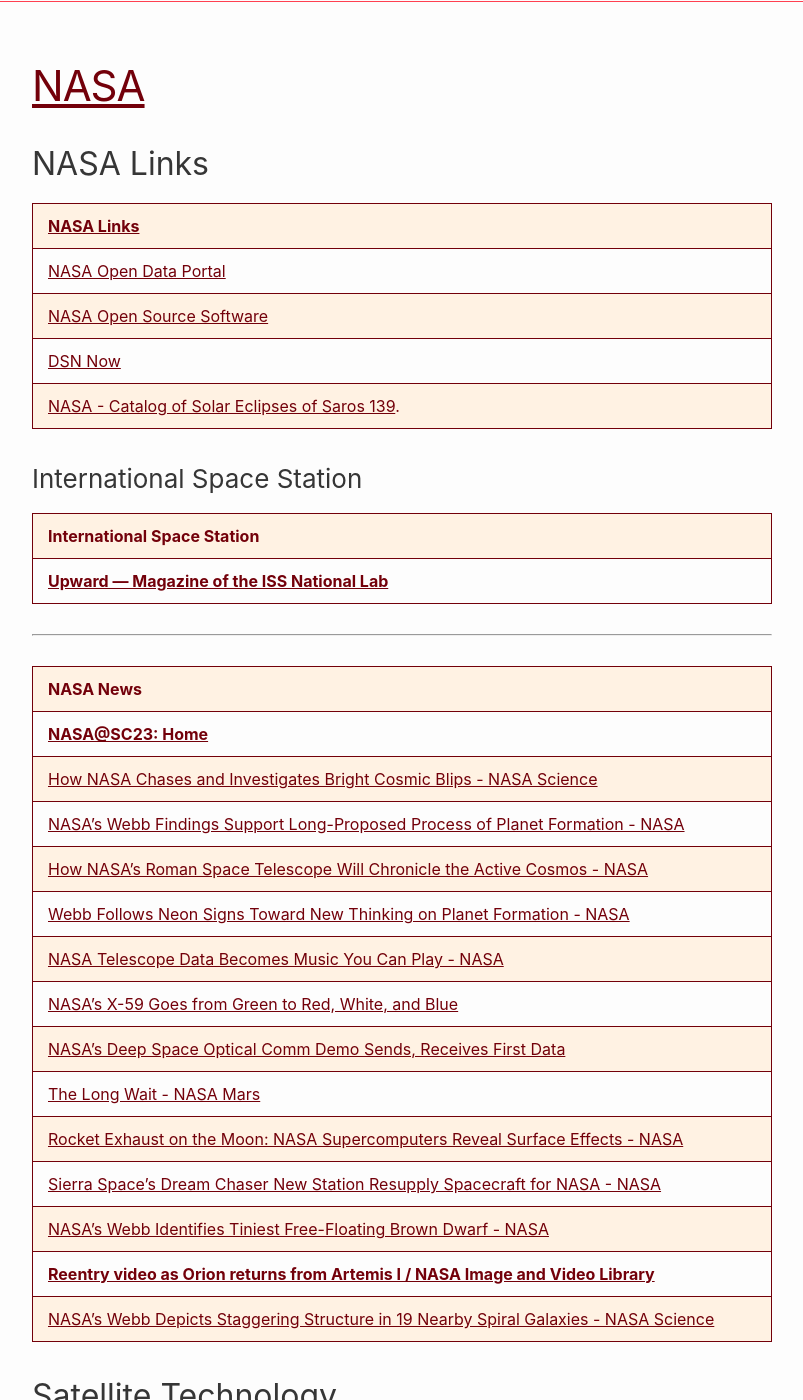
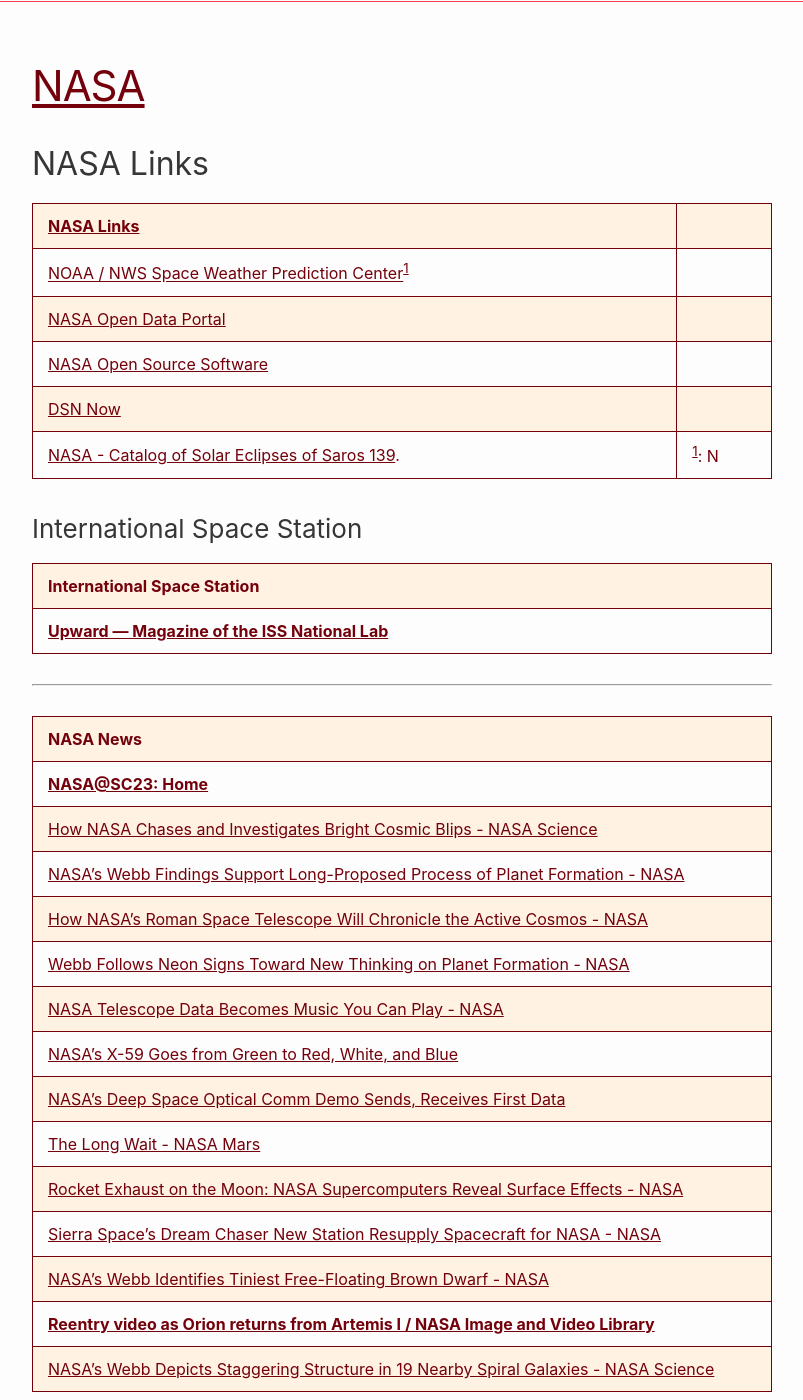
Before and after one commit to RalphHightower/RalphHightower, a Jekyll site: the page built from Government/NASA.md, in a window 1280 px wide and 1400 px high, scrolled down 1462 px. Shown: the whole window, without its empty margins (238-1041 px from the left). Built offline with Jekyll 4.4.1, drawn with Linux system fonts in a browser that asks for light colours; our own code applies the rules of GitHub Pages for plain Markdown files; some of the changed text lies outside the part shown.

Commit message:
[docs](doc): Update NASA(NOAA / NWS Space Weather Prediction Center)

```diff
--- a/Government/NASA.md
+++ b/Government/NASA.md
@@ -4,10 +4,13 @@
 
 | [NASA Links](https://www.nasa.gov/) |
 |----|
+| [NOAA / NWS Space Weather Prediction Center](https://www.spaceweather.gov/homepage )[^21] |
 | [NASA Open Data Portal](https://data.nasa.gov/ ) |
 | [NASA Open Source Software](https://code.nasa.gov/#/ ) |
 | [DSN Now](https://eyes.nasa.gov/dsn/dsn.html ) |
-| [NASA - Catalog of Solar Eclipses of Saros 139](https://eclipse.gsfc.nasa.gov/SEsaros/SEsaros139.html ). |
+| [NASA - Catalog of Solar Eclipses of Saros 139](https://eclipse.gsfc.nasa.gov/SEsaros/SEsaros139.html ). |[^21]: N
+
+[^21]: [NOAA](https://www.noaa.gov) ain't [NASA](https://www.nasa.gov/), but it is a government agency.
 
 ### International Space Station
 
```
